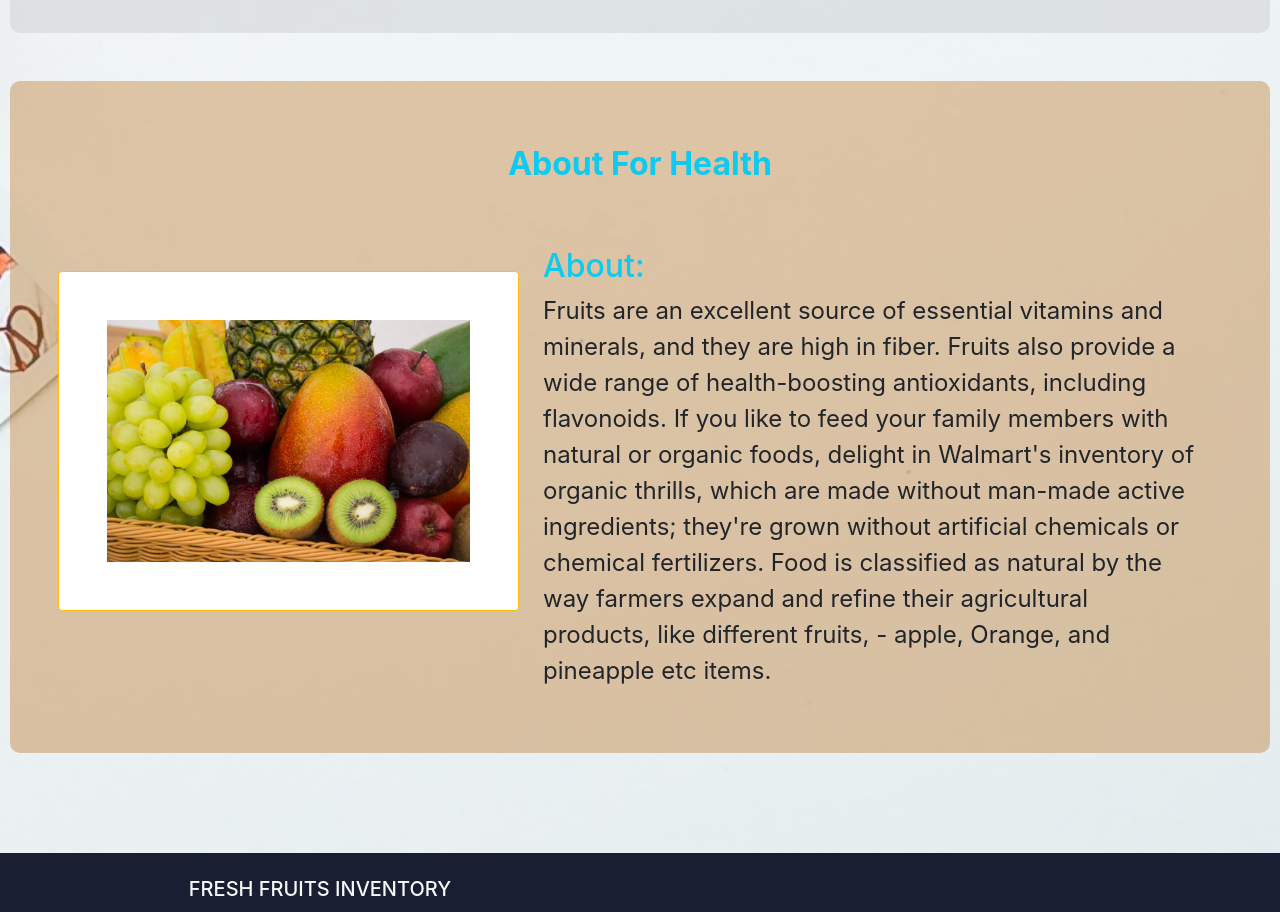
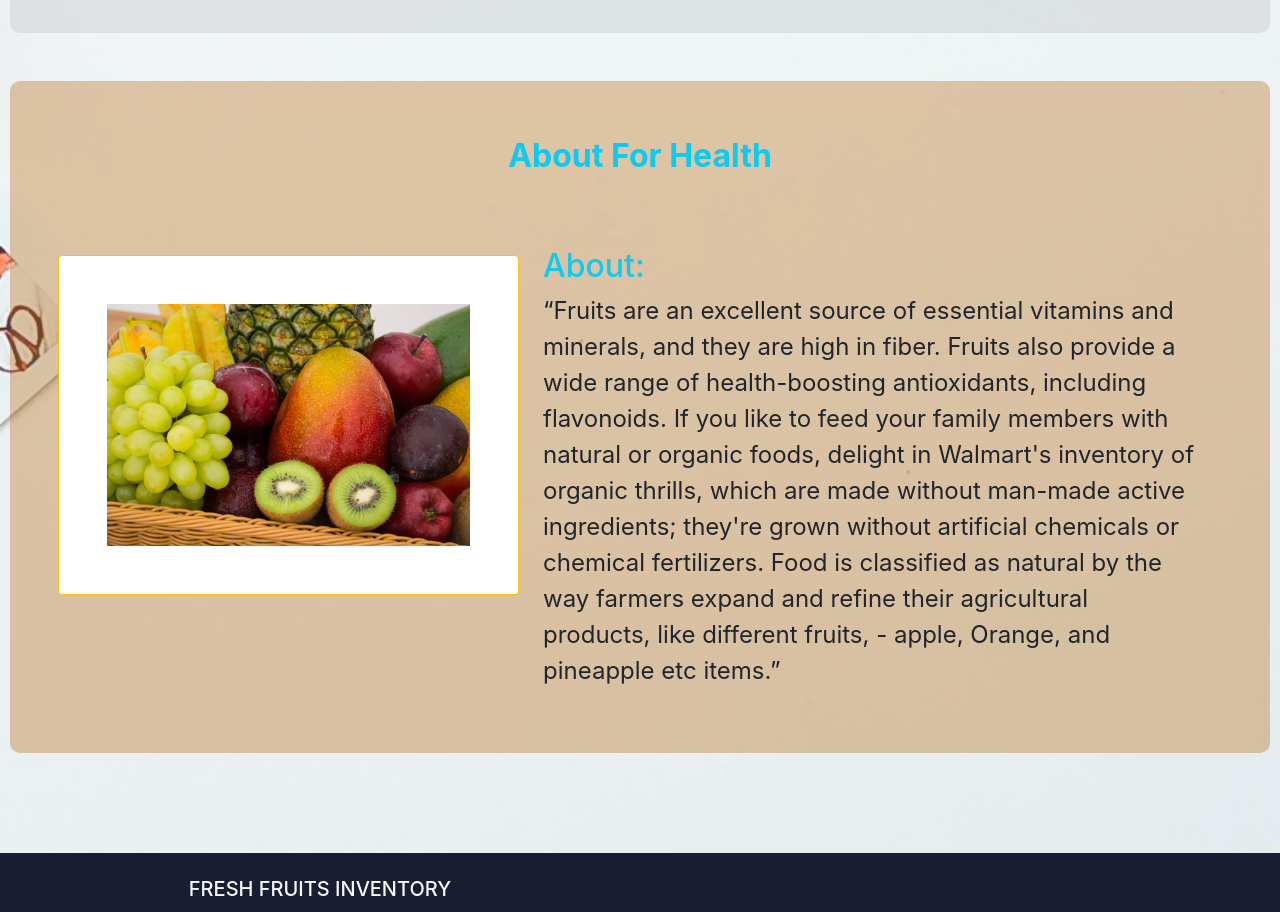
Before and after one commit to kanakWeb/fresh-fruits-warehous-client-side, a React (Create React App) app: page / in a window 1280 px wide. Shown: the part 2360-3272 px from the top of the page. Built offline with nearby package versions, Linux system fonts and the light colour scheme; no server answers.

Commit message:
added some margin

```diff
--- a/src/Pages/AboutHealth/AboutHealth.js
+++ b/src/Pages/AboutHealth/AboutHealth.js
@@ -12,8 +12,8 @@ const AboutHealth = () => {
         borderRadius: "10px",
       }}
     >
-      <h2 className="text-center py-3 fs-2 text-info fw-bold">
-        About For Health{" "}
+      <h2 className="text-center py-2 fs-2 text-info fw-bold">
+        About For Health
       </h2>
       <div className="w-100 row mt-5">
         <div className="col-lg-5 col-sm-12 col-md-12 mt-4">
@@ -25,9 +25,10 @@ const AboutHealth = () => {
           />
         </div>
 
-        <div className=" col-lg-7 col-sm-12 col-md-12">
-          <h2 className="text-info">About:</h2>
-          <p className="fs-4 ">Fruits are an excellent source of essential vitamins and minerals, and they are high in fiber. Fruits also provide a wide range of health-boosting antioxidants, including flavonoids.
+        <div className=" col-lg-7 text-wrap col-sm-12 col-md-12">
+          <h2 className="text-info mt-3 ">About:</h2>
+          <p className="fs-4 text-dark ext-wrap "> <q>
+          Fruits are an excellent source of essential vitamins and minerals, and they are high in fiber. Fruits also provide a wide range of health-boosting antioxidants, including flavonoids.
             If you like to feed your family members with natural or
             organic foods, delight in Walmart's inventory of organic
             thrills, which are made without man-made active
@@ -36,6 +37,7 @@ const AboutHealth = () => {
             way farmers expand and refine their agricultural products,
             like different fruits, - apple, Orange, and pineapple etc
             items.
+          </q>
           </p>
         </div>
       </div>
--- a/src/Pages/Share/Footer/Footer.js
+++ b/src/Pages/Share/Footer/Footer.js
@@ -6,7 +6,7 @@ const Footer = () => {
     <div className=" margin-top">
       <footer
         style={{ background: "#191e32" }}
-        className="page-footer mt mb-0  text-light   font-small blue pt-4"
+        className="page-footer  mb-0  text-light   font-small blue pt-4"
       >
         <div className="container-fluid text-center text-md-left">
           <div className="row">
```
